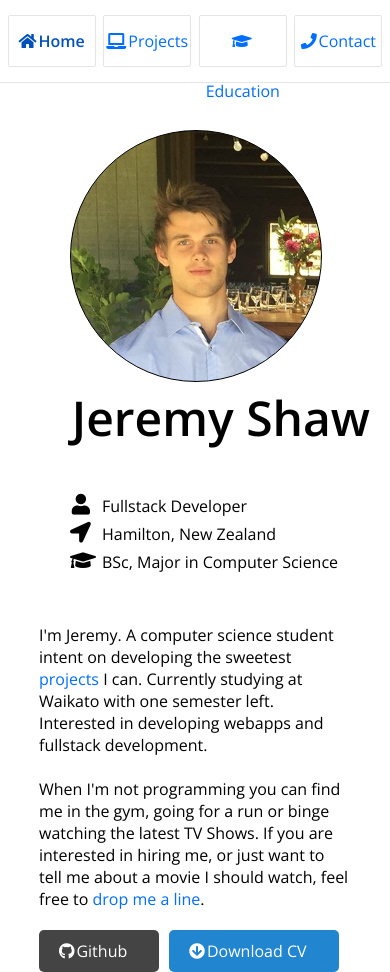
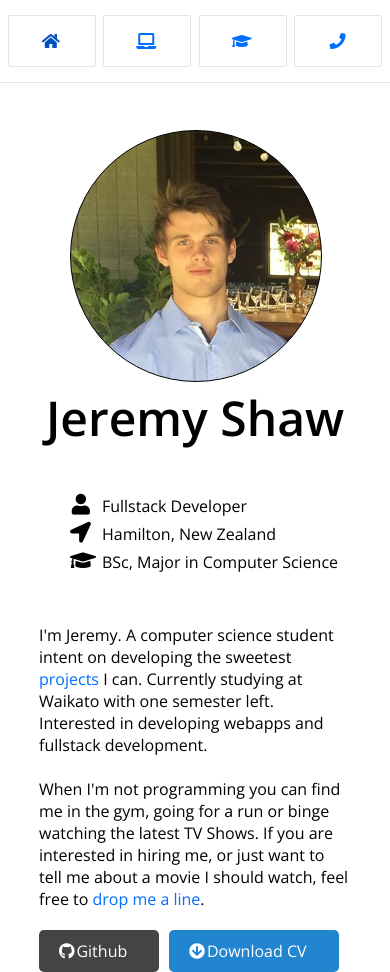
Before and after one commit to puremana/portfolio-website, a React (Create React App) app: page / in a window 390 px wide. Built offline with nearby package versions, Linux system fonts and the light colour scheme.

Commit message:
Fixed react warnings, added mobile touchups, added CV, added Favicon.

```diff
--- a/public/index.html
+++ b/public/index.html
@@ -8,7 +8,7 @@
     <link href="https://fonts.googleapis.com/css?family=Open+Sans:400,600" rel="stylesheet">
     <link rel="stylesheet" href="https://use.fontawesome.com/releases/v5.0.13/css/all.css" integrity="sha384-DNOHZ68U8hZfKXOrtjWvjxusGo9WQnrNx2sqG0tfsghAvtVlRW3tvkXWZh58N9jp" crossorigin="anonymous">
     <link rel="manifest" href="%PUBLIC_URL%/manifest.json">
-    <link rel="shortcut icon" href="%PUBLIC_URL%/favicon.ico">
+    <link rel="shortcut icon" href="%PUBLIC_URL%/favicon.png">
 
     <!-- Email Service EmailJS -->
     <script type="text/javascript" src="https://cdn.emailjs.com/dist/email.min.js"></script>
--- a/src/App.js
+++ b/src/App.js
@@ -13,6 +13,7 @@ import Contact from './components/pages/contact';
 
 //includes
 import './App.css';
+import './Media.css';
 
 class App extends Component {
   render() {
--- /dev/null
+++ b/src/Media.css
@@ -0,0 +1,13 @@
+@media screen and (max-width: 599px) {
+    .home-top-left-image {
+        text-align: center !important;
+    }
+    .home-top-right h2 {
+        text-align: center !important;
+    }
+}
+@media screen and (max-width: 540px) {
+    .nav-text {
+        display: none;
+    }
+}
--- a/src/components/nav-bar/nav-bar.js
+++ b/src/components/nav-bar/nav-bar.js
@@ -43,25 +43,25 @@ class NavBar extends Component {
                 <Link to="/">
                     <li className={this.state.homeLink}>
                         <span className="icon is-small"><i className="fa fa-home"></i></span>
-                        <span>Home</span>
+                        <span className="nav-text">Home</span>
                     </li>
                 </Link>
                 <Link to="/projects">
                     <li className={this.state.projectLink}>
                         <span className="icon is-small"><i className="fa fa-laptop"></i></span>
-                        <span>Projects</span>
+                        <span className="nav-text">Projects</span>
                     </li>
                 </Link>
                 <Link to="/education">
                     <li className={this.state.eduLink}>
                         <span className="icon is-small"><i className="fa fa-graduation-cap"></i></span>
-                        <span>Education</span>
+                        <span className="nav-text">Education</span>
                     </li>
                 </Link>
                 <Link to="/contact">
                     <li className={"nav-last " + this.state.contactLink}>
                         <span className="icon is-small"><i className="fa fa-phone"></i></span>
-                        <span>Contact</span>
+                        <span className="nav-text">Contact</span>
                     </li>
                 </Link>
             </ul>
--- a/src/components/pages/contact.js
+++ b/src/components/pages/contact.js
@@ -2,9 +2,6 @@ import React, { Component } from 'react';
 
 //components
 import NavBar from '../nav-bar/nav-bar';
-import {
-    Link
-  } from 'react-router-dom';
 
 class Contact extends Component {
     constructor(props) {
--- a/src/components/pages/education.js
+++ b/src/components/pages/education.js
@@ -2,9 +2,6 @@ import React, { Component } from 'react';
 
 //components
 import NavBar from '../nav-bar/nav-bar';
-import {
-    Link
-  } from 'react-router-dom';
 
 class Education extends Component {
     componentWillReceiveProps() {
@@ -26,7 +23,7 @@ class Education extends Component {
                 <h4>400 level</h4>
                 <ul>
                     <li>
-                    <a href="https://www.waikato.ac.nz/study/papers/comp442-web-search-technical-and-social-issues" target="_blank" rel="noreferrer noopener">COMP442 – Web Search: Technical and Social Issues</a>
+                        <a href="https://www.waikato.ac.nz/study/papers/comp442-web-search-technical-and-social-issues" target="_blank" rel="noreferrer noopener">COMP442 – Web Search: Technical and Social Issues</a>
                     </li>
                 </ul>
                 <h4>300 level</h4>
--- a/src/components/pages/home.js
+++ b/src/components/pages/home.js
@@ -54,10 +54,12 @@ class Home extends Component {
                                 Github
                             </div>
                         </a>
-                        <div className="button CV">
-                            <span className="icon is-small"><i className="fa fa-arrow-circle-down"></i></span>
-                            Download CV
-                        </div>
+                        <a href="Jeremy Shaw CV.pdf" target="_blank" rel="noreferrer noopener">
+                            <div className="button CV">
+                                <span className="icon is-small"><i className="fa fa-arrow-circle-down"></i></span>
+                                Download CV
+                            </div>
+                        </a>
                     </div>
                 </div>
             </div>
--- a/src/components/pages/projects.js
+++ b/src/components/pages/projects.js
@@ -23,7 +23,7 @@ class Projects extends Component {
                         <img src="img/iourpg-website.jpg" alt="IOURPG Website Screenshot"/>
                     </div>
                     <div className="project-text">
-                        <h3>Idle Online Universe Game Portal <a href="https://iourpg.com/website-production/index.html" target="_blank" rel="noreferrer noopener"><span class="fa fa-link"></span></a></h3>
+                        <h3>Idle Online Universe Game Portal <a href="https://iourpg.com/website-production/index.html" target="_blank" rel="noreferrer noopener"><span className="fa fa-link"></span></a></h3>
                         <p>IOURPG.com is a website I designed and developed to bring together all of the elements of the Idle Online Universe game while maintaining a simple and professional look.</p>
                     </div>
                     <div className="project-tags">
@@ -40,7 +40,7 @@ class Projects extends Component {
                         <img src="img/iou-helper.jpg" alt="IOU Helper Screenshot"/>
                     </div>
                     <div className="project-text">
-                        <h3>IOU Helper / IOU Helper Pro <a href="http://iouhelper.com/" target="_blank" rel="noreferrer noopener"><i class="fas fa-link"></i></a> <a href="https://github.com/puremana/iou-helper" target="_blank" rel="noreferrer noopener"><span class="fab fa-github"></span></a> <a href="https://discord.gg/JhybKW3" target="_blank" rel="noreferrer noopener"><span class="fab fa-discord"></span></a></h3>
+                        <h3>IOU Helper / IOU Helper Pro <a href="http://iouhelper.com/" target="_blank" rel="noreferrer noopener"><i className="fas fa-link"></i></a> <a href="https://github.com/puremana/iou-helper" target="_blank" rel="noreferrer noopener"><span className="fab fa-github"></span></a> <a href="https://discord.gg/JhybKW3" target="_blank" rel="noreferrer noopener"><span className="fab fa-discord"></span></a></h3>
                         <p>IOU Helper is a wrapper for the popular online game IOURPG.</p>
                         <p>IOU Helper allows users to log into multiple kongregate and IOURPG.com accounts within a desktop application. This allows the user to run the game with less CPU and GPU usage. It also provides features such as auto-login, auto-refresh, timers, auto clicking and macros to get the best possible experience out of the game.</p>
                         <p>The IOU Helper Pro edition used SharpPcap to read packets from the game to collect data and display this on screen to provide the user with optimal game paths. This project was completed using C# in Visual Studio with Winforms.</p>
@@ -57,7 +57,7 @@ class Projects extends Component {
                         <img src="img/iou-helper-2.jpg" alt="IOU Helper 2.0 Screenshot" />
                     </div>
                     <div className="project-text">
-                        <h3>IOU Helper 2.0 <a href="http://iouhelper.com/" target="_blank" rel="noreferrer noopener"><i class="fas fa-link"></i></a> <a href="https://github.com/puremana/iou-helper" target="_blank" rel="noreferrer noopener"><span class="fab fa-github"></span></a> <a href="https://discord.gg/JhybKW3" target="_blank" rel="noreferrer noopener"><span class="fab fa-discord"></span></a></h3>
+                        <h3>IOU Helper 2.0 <a href="http://iouhelper.com/" target="_blank" rel="noreferrer noopener"><i className="fas fa-link"></i></a> <a href="https://github.com/puremana/iou-helper" target="_blank" rel="noreferrer noopener"><span className="fab fa-github"></span></a> <a href="https://discord.gg/JhybKW3" target="_blank" rel="noreferrer noopener"><span className="fab fa-discord"></span></a></h3>
                         <p>While IOU Helper v1.0 allowed for low CPU and GPU usage while running multiple accounts, I wanted to create fast, responsive and attractive client for people who didn't worry about hardware usage. This is why I created IOU Helper 2.0.</p>
                         <p>IOU Helper 2.0 was created in Electron using NodeJS, HTML5 and CSS. Electron combines web development with building cross platform desktop apps.</p>
                         <p>This program is currently used by over 50 players.</p>
@@ -76,7 +76,7 @@ class Projects extends Component {
                         <img src="img/iou-bot.jpg" alt="IOU Discord Bot Screenshot" />
                     </div>
                     <div className="project-text">
-                        <h3>IOU Bot <a href="https://github.com/puremana/iou-bot" target="_blank" rel="noreferrer noopener"><span class="fab fa-github"></span></a> <a href="https://discord.gg/zynuQcP" target="_blank" rel="noreferrer noopener"><span class="fab fa-discord"></span></a></h3>
+                        <h3>IOU Bot <a href="https://github.com/puremana/iou-bot" target="_blank" rel="noreferrer noopener"><span className="fab fa-github"></span></a> <a href="https://discord.gg/zynuQcP" target="_blank" rel="noreferrer noopener"><span className="fab fa-discord"></span></a></h3>
                         <p>IOU Bot is a Discord bot made for the official IOURPG game Discord server. This was my first time developing using the Discord JS API, which I found quite enjoyable.</p>
                         <p>The bots noteable features include adding custom commands, advertising parties and guilds by adding them to a locally stored database which is private messaged to interested members when requested, a voting system and a scheduler which pings members with the bingo role 10 minutes prior to the in-game bingo. This is to prevent players from forgetting to sign up for bingo.</p>
                     </div>
```
Also changed, not shown: public/favicon.png (added), 1 other file (tests, documents, lock files or other folders).
